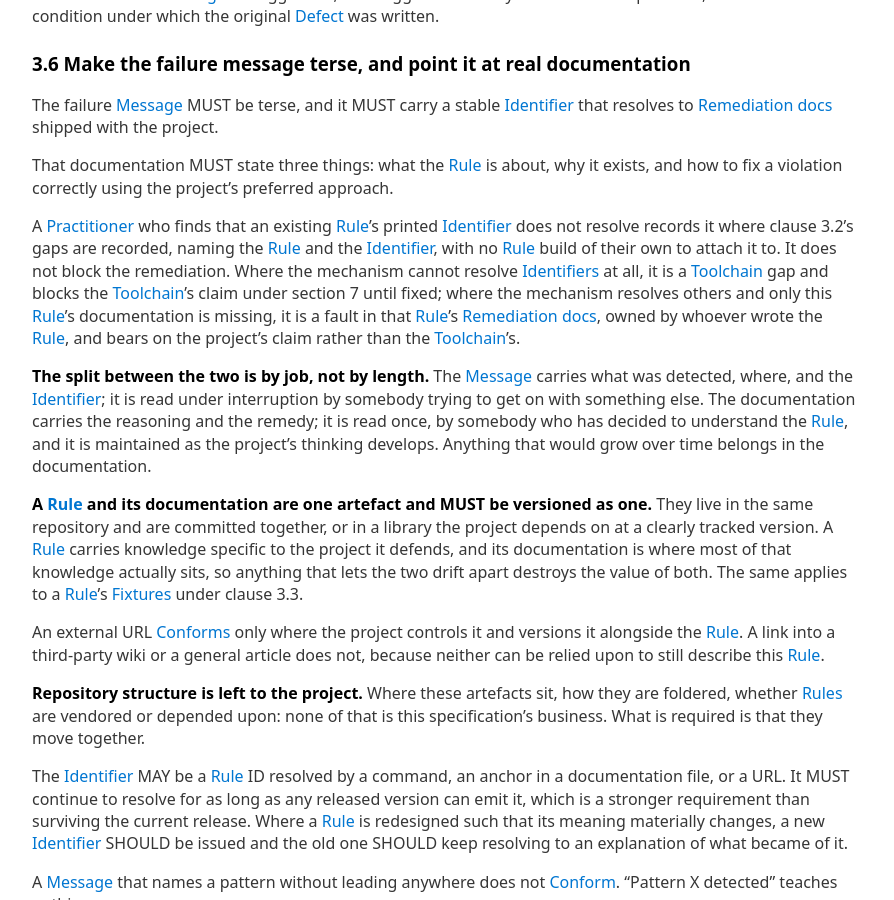
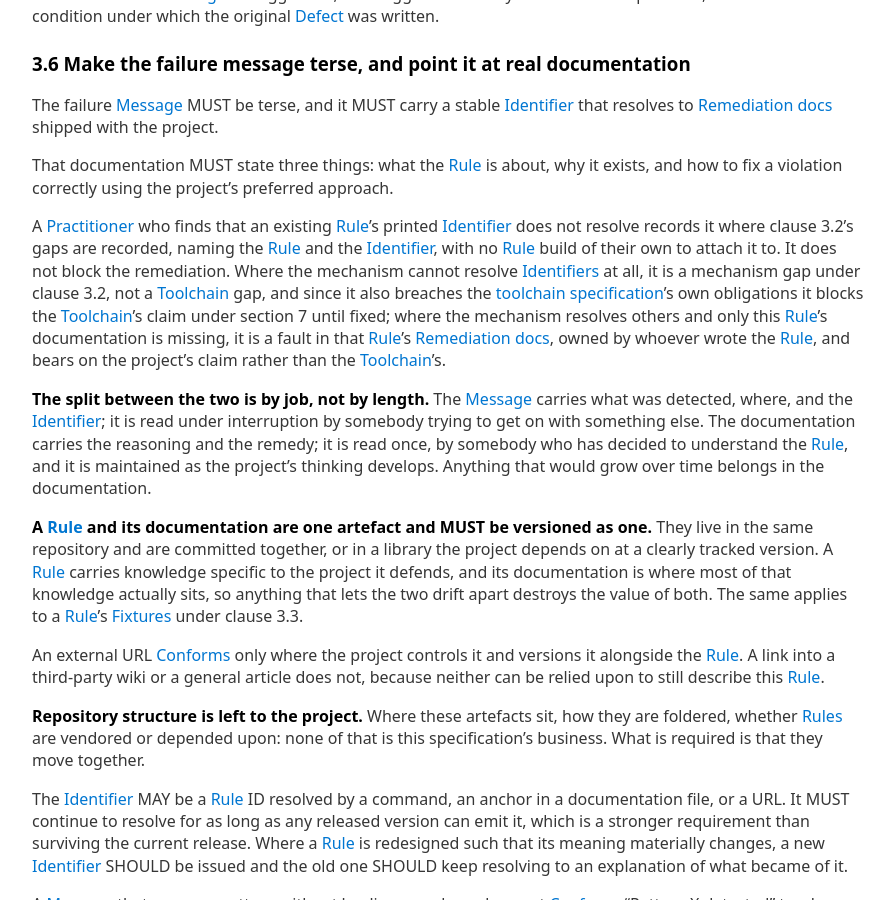
Before and after one commit to Defence-Before-Fix/defence-before-fix.github.io, a Jekyll site: the page built from SPEC.md, in a window 1280 px wide and 900 px high, scrolled down 15871 px. Shown: the whole window, without its empty margins (192-1086 px from the left). Built offline with Jekyll 4.4.1, drawn with Linux system fonts in a browser that asks for light colours; our own code applies the rules of GitHub Pages for plain Markdown files.

Commit message:
Method 3.6: a resolver that resolves nothing is a mechanism gap, not a toolchain gap
Clause 3.2 keeps "toolchain gap" for a language with no extensible detector
and no practical bespoke one, and names a missing identifier resolver as a
mechanism gap. Clause 3.6 called a mechanism that cannot resolve identifiers
at all a toolchain gap, so one case had two names. It is now a mechanism
gap under clause 3.2; it still blocks the toolchain's claim under section 7
until fixed, as a breach of the toolchain specification's own obligations.
Clarity edit: no MUST, SHOULD or MAY changes.

Co-Authored-By: Claude Opus 5.5 <noreply@anthropic.com>

```diff
--- a/SPEC.md
+++ b/SPEC.md
@@ -717,8 +717,9 @@ fix a violation correctly using the project's preferred approach.
 A [Practitioner] who finds that an existing [Rule]'s printed [Identifier] does not resolve records
 it where clause 3.2's gaps are recorded, naming the [Rule] and the [Identifier], with no [Rule] build of
 their own to attach it to. It does not block the remediation. Where the mechanism cannot resolve
-[Identifiers] at all, it is a [Toolchain] gap and blocks the [Toolchain]'s claim under section 7
-until fixed; where the mechanism resolves others and only this [Rule]'s documentation is missing, it is a
+[Identifiers] at all, it is a mechanism gap under clause 3.2, not a [Toolchain] gap, and since it
+also breaches the [toolchain specification](TOOLING-SPEC.md)'s own obligations it blocks the
+[Toolchain]'s claim under section 7 until fixed; where the mechanism resolves others and only this [Rule]'s documentation is missing, it is a
 fault in that [Rule]'s [Remediation docs], owned by whoever wrote the [Rule], and bears on
 the project's claim rather than the [Toolchain]'s.
 
```
Also changed, not shown: CHANGELOG.md.
